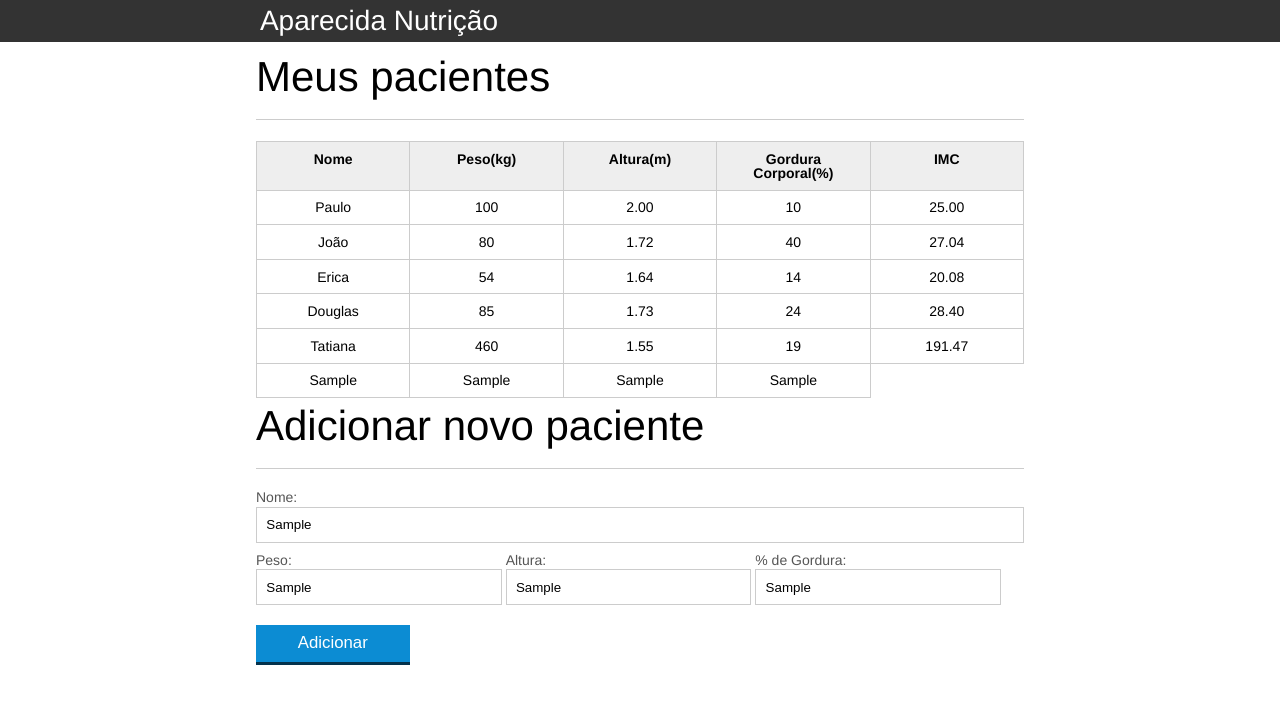
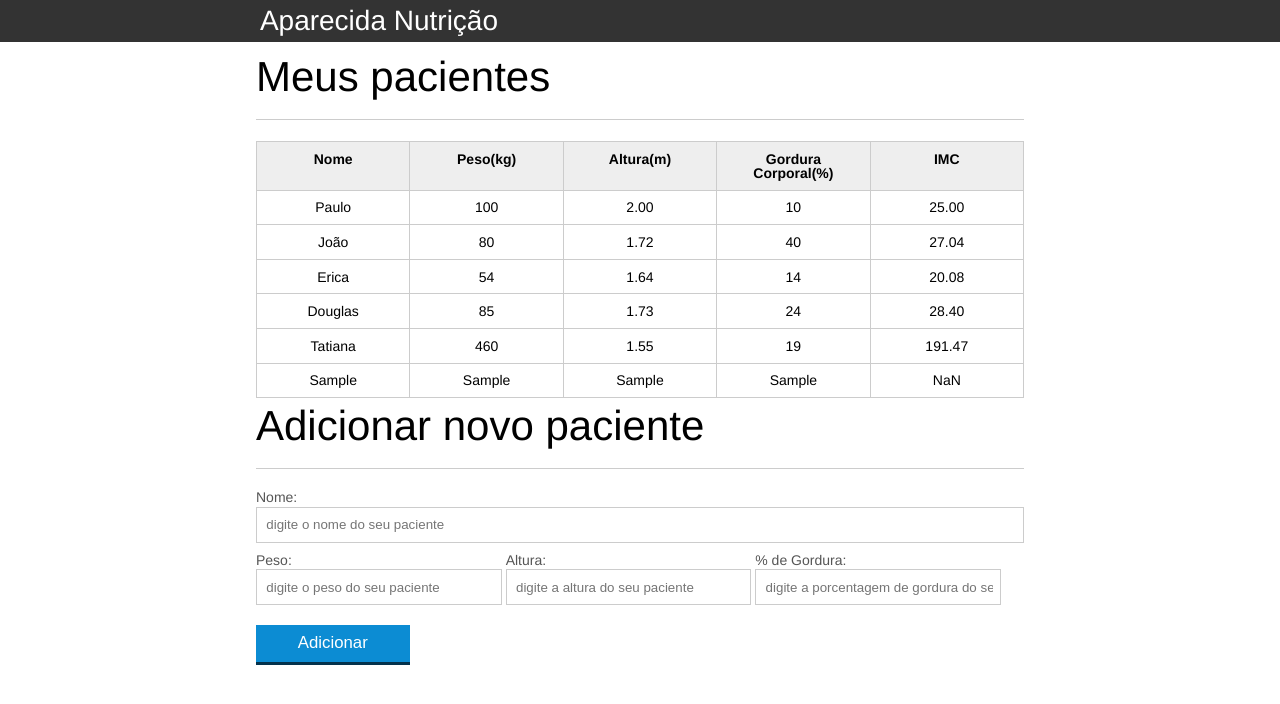
Before and after one commit to Doidjin/Alura---DEV-Front-End, a plain HTML site: page introducao-javascript/index.html in a window 1280 px wide. Both pictures are taken after typing "Sample", "Sample", "Sample", "Sample" into the empty fields and a click on the button "Adicionar". Drawn offline with Linux system fonts and the light colour scheme.

Commit message:
Boas praticas

```diff
--- a/introducao-javascript/index.html
+++ b/introducao-javascript/index.html
@@ -97,7 +97,8 @@
     </form>
 </section>
 
-		<script src="js/principal.js"></script>
+		<script src="js/calcula-imc.js"></script>
+		<script src="js/form.js"></script>
 
 	</body>
 </html>
--- /dev/null
+++ b/introducao-javascript/js/calcula-imc.js
@@ -0,0 +1,46 @@
+var pacientes = document.querySelectorAll(".paciente");
+
+
+for (var i = 0; i < pacientes.length; i++) {
+
+    var paciente = pacientes[i];
+
+    var tdPeso = paciente.querySelector(".info-peso");
+    var peso = tdPeso.textContent;
+
+    var tdAltura = paciente.querySelector(".info-altura");
+    var altura = tdAltura.textContent;
+
+    var tdImc = paciente.querySelector(".info-imc");
+
+    var pesoEhValido = true;
+    var alturaEhValida = true;
+
+    if (peso <= 0 || peso >= 1000) {
+        console.log("Peso inválido!");
+        pesoEhValido = false;
+        tdImc.textContent = "Peso inválido";
+        paciente.classList.add('paciente-invalido');
+    }
+
+    if (altura <= 0 || altura >= 3.00) {
+        console.log("Altura inválida!");
+        alturaEhValida = false;
+        tdImc.textContent = "Altura inválida";
+        paciente.classList.add('paciente-invalido');
+    }
+
+    if (pesoEhValido && alturaEhValida) {
+        var imc = calculaImc(peso, altura);
+        tdImc.textContent = imc;
+    }
+}
+
+
+function calculaImc(peso, altura){
+    var imc = 0;
+
+    imc = peso / (altura * altura);
+
+    return imc.toFixed(2);
+}
--- /dev/null
+++ b/introducao-javascript/js/form.js
@@ -0,0 +1,63 @@
+var botaoAdicionar = document.querySelector('#adicionar-paciente');
+
+botaoAdicionar.addEventListener('click', function(event){
+    event.preventDefault();
+
+    var form = document.querySelector('#form-adiciona');
+
+    var paciente = obtemPacienteDoFormulario(form);
+
+    var pacienteTr = montaTr(paciente);
+
+    var tabela = document.querySelector('#tabela-pacientes');
+
+    tabela.appendChild(pacienteTr);
+
+    form.reset();
+
+});
+
+function obtemPacienteDoFormulario(form){
+
+    var paciente = {
+        nome: form.nome.value,
+
+        peso: form.peso.value,
+
+        altura: form.altura.value,
+
+        gordura: form.gordura.value,
+
+        imc: calculaImc(form.peso.value, form.altura.value)
+    }
+
+    return paciente;
+}
+
+function montaTr(paciente){
+    var pacienteTr = document.createElement('tr');
+    pacienteTr.classList.add('paciente');
+
+    var nomeTd = montaTd(paciente.nome, 'info-nome');
+    var pesoTd = montaTd(paciente.peso, 'info-peso');
+    var alturaTd = montaTd(paciente.altura, 'info-altura');
+    var gorduraTd = montaTd(paciente.gordura, 'info-gordura');
+    var imcTd = montaTd(paciente.imc, 'info-imc');
+
+    pacienteTr.appendChild(nomeTd);
+    pacienteTr.appendChild(pesoTd);
+    pacienteTr.appendChild(alturaTd);
+    pacienteTr.appendChild(gorduraTd);
+    pacienteTr.appendChild(imcTd);
+
+
+    return pacienteTr;
+}
+
+function montaTd(dado, classe){
+    var td = document.createElement('td');
+    td.textContent = dado;
+    td.classList.add(classe);
+
+    return td;
+}
--- a/introducao-javascript/js/principal.js
+++ /dev/null
@@ -1,74 +0,0 @@
-var pacientes = document.querySelectorAll(".paciente");
-
-
-for (var i = 0; i < pacientes.length; i++) {
-
-    var paciente = pacientes[i];
-
-    var tdPeso = paciente.querySelector(".info-peso");
-    var peso = tdPeso.textContent;
-
-    var tdAltura = paciente.querySelector(".info-altura");
-    var altura = tdAltura.textContent;
-
-    var tdImc = paciente.querySelector(".info-imc");
-
-    var pesoEhValido = true;
-    var alturaEhValida = true;
-
-    if (peso <= 0 || peso >= 1000) {
-        console.log("Peso inválido!");
-        pesoEhValido = false;
-        tdImc.textContent = "Peso inválido";
-        paciente.classList.add('paciente-invalido');
-    }
-
-    if (altura <= 0 || altura >= 3.00) {
-        console.log("Altura inválida!");
-        alturaEhValida = false;
-        tdImc.textContent = "Altura inválida";
-        paciente.classList.add('paciente-invalido');
-    }
-
-    if (pesoEhValido && alturaEhValida) {
-        var imc = peso / (altura * altura);
-        tdImc.textContent = imc.toFixed(2);
-    }
-}
-
-
-var botaoAdicionar = document.querySelector('#adicionar-paciente');
-
-botaoAdicionar.addEventListener('click', function(event){
-    event.preventDefault();
-
-    var form = document.querySelector('#form-adiciona');
-
-    var nome = form.nome.value;
-    var peso = form.peso.value;
-    var altura = form.altura.value;
-    var gordura = form.gordura.value;
-
-    var pacienteTr = document.createElement('tr');
-
-    var nomeTd = document.createElement('td');
-    var pesoTd = document.createElement('td');
-    var alturaTd = document.createElement('td');
-    var gorduraTd = document.createElement('td');
-    var imcTd = document.createElement('td');
-
-    nomeTd.textContent = nome;
-    pesoTd.textContent = peso;
-    alturaTd.textContent = altura;
-    gorduraTd.textContent = gordura;
-
-    pacienteTr.appendChild(nomeTd);
-    pacienteTr.appendChild(pesoTd);
-    pacienteTr.appendChild(alturaTd);
-    pacienteTr.appendChild(gorduraTd);
-
-    var tabela = document.querySelector('#tabela-pacientes');
-
-    tabela.appendChild(pacienteTr);
-
-});
```
